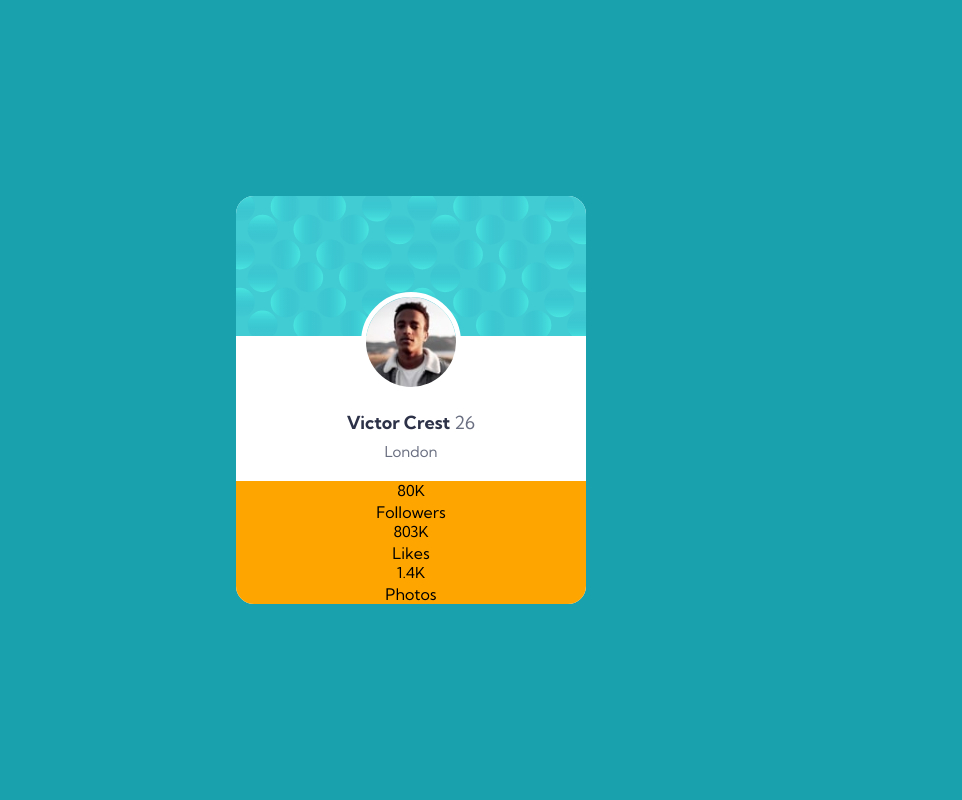
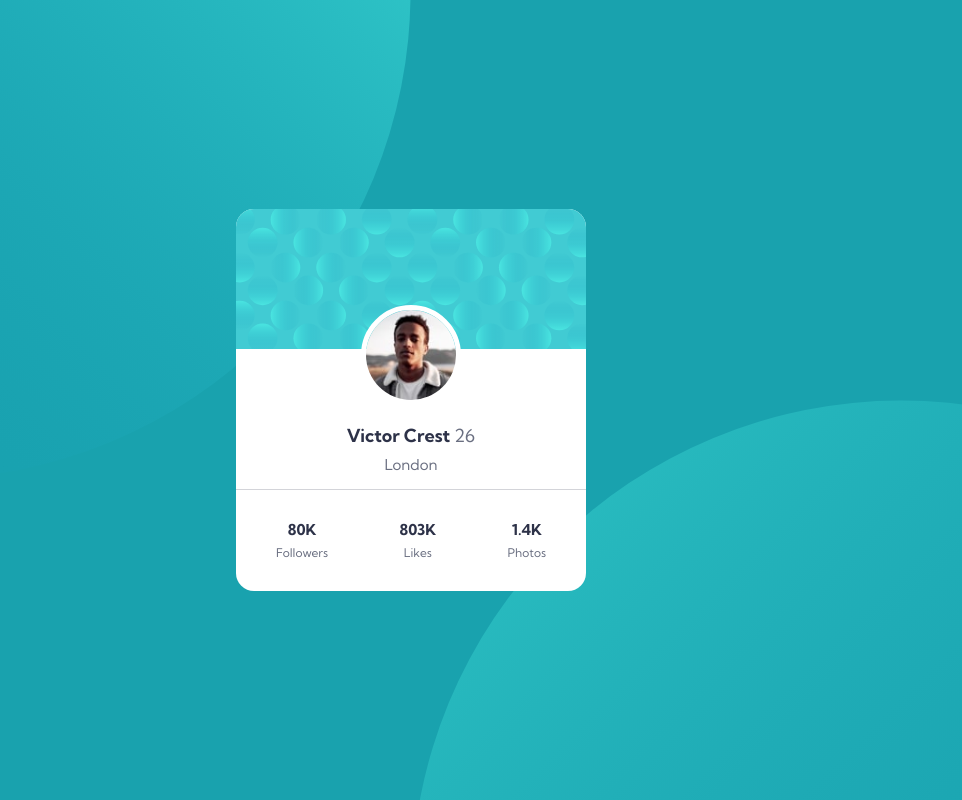
Before and after one commit to magaliMoran/profilecard, a website: page src/index.html in a window 1280 px wide. Shown: the whole page, without its empty margins (229-1191 px from the left). Drawn offline with Linux system fonts and the light colour scheme.

Commit message:
formato a la informacion final

```diff
--- a/src/estilos.css
+++ b/src/estilos.css
@@ -12,7 +12,10 @@ body {
     align-items: center;
     min-height: 100vh;
     max-width: 100vw;
-
+    background-image: url(/images/bg-pattern-top.svg), url(/images/bg-pattern-bottom.svg);
+    background-repeat: no-repeat, no-repeat;
+    background-position: right 50vw bottom 40vh,
+    left 50vw top 50vh  ;
 }
 
 .contenedorPadre{
@@ -53,15 +56,25 @@ body {
     color:  hsl(227, 10%, 46%);
     font-weight: 400;
     font-size: 15px;
-    margin-bottom: 20px;
+    margin-bottom: 15px;
 }
 
 .contenedorinfo{
-background-color: orange;
+
+display: flex;
+flex-direction:row;
+justify-content: space-between;
+padding: 30px 40px;
+border-top: 1px solid hsl(230, 7%, 84%);
 }
 .contenedorinfo p{
-    color:  hsl(0, 0%, 0%);
-    font-weight: 400;
+    color: hsl(229, 23%, 23%);
+    font-weight: 700;
     font-size: 15px;
     margin-bottom: 2px;
 }
+.contenedorinfo span{
+    color:  hsl(227, 10%, 46%);
+    font-size: 12px;
+    font-weight: 400;
+}
```
